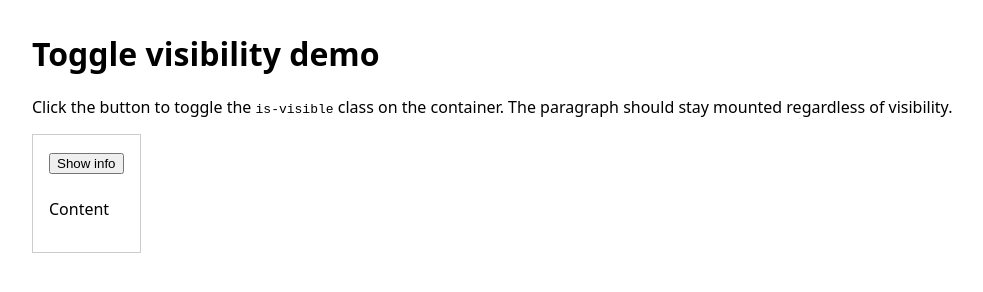
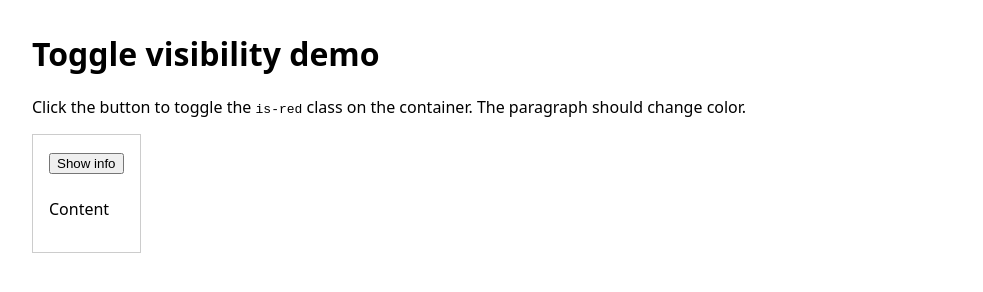
Before and after one commit to birkskyum/jsdom-test, a website with bundled scripts: page demo/index.html in a window 1280 px wide. Shown: the whole page, without its empty margins (0-983 px from the left). Built offline with nearby package versions, Linux system fonts and the light colour scheme.

Commit message:
description

```diff
--- a/demo/index.html
+++ b/demo/index.html
@@ -24,8 +24,8 @@
   <body>
     <h1>Toggle visibility demo</h1>
     <p>
-      Click the button to toggle the <code>is-visible</code> class on the container.
-      The paragraph should stay mounted regardless of visibility.
+      Click the button to toggle the <code>is-red</code> class on the container.
+      The paragraph should change color.
     </p>
     <script type="module" src="./main.js"></script>
   </body>
```
